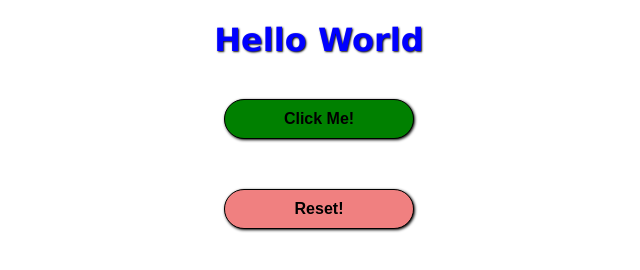
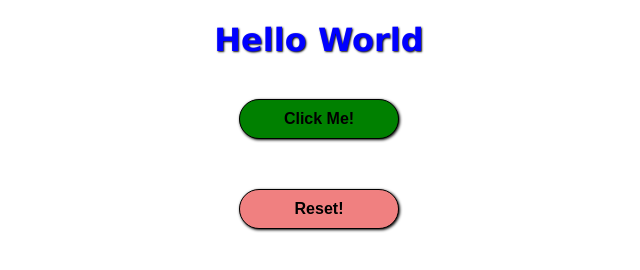
Before and after one commit to Paajt/button-click, a plain HTML site: page index.html in a window 1280 px wide. Shown: the whole page, without its empty margins (321-961 px from the left). Drawn offline with Linux system fonts and the light colour scheme.

Commit message:
fixed size for buttons

```diff
--- a/style.css
+++ b/style.css
@@ -17,10 +17,10 @@ div {
 /* Button style = Click Me! */
 .buttonClick {
 
-    width: 15%;
+    width: 10rem;
     border: solid 1px black;
     background-color: green;
-    padding: 10px 30px;
+    padding: 10px 20px;
     color: black;
     text-align: center;
     font-family: Arial;
@@ -33,10 +33,10 @@ div {
 /* Button style = Reset! */
 .buttonReset {
 
-    width: 15%;
+    width: 10rem;
     border: solid 1px black;
     background-color: lightcoral;
-    padding: 10px 30px;
+    padding: 10px 20px;
     margin-top: 50px;
     color: black;
     text-align: center;
```
